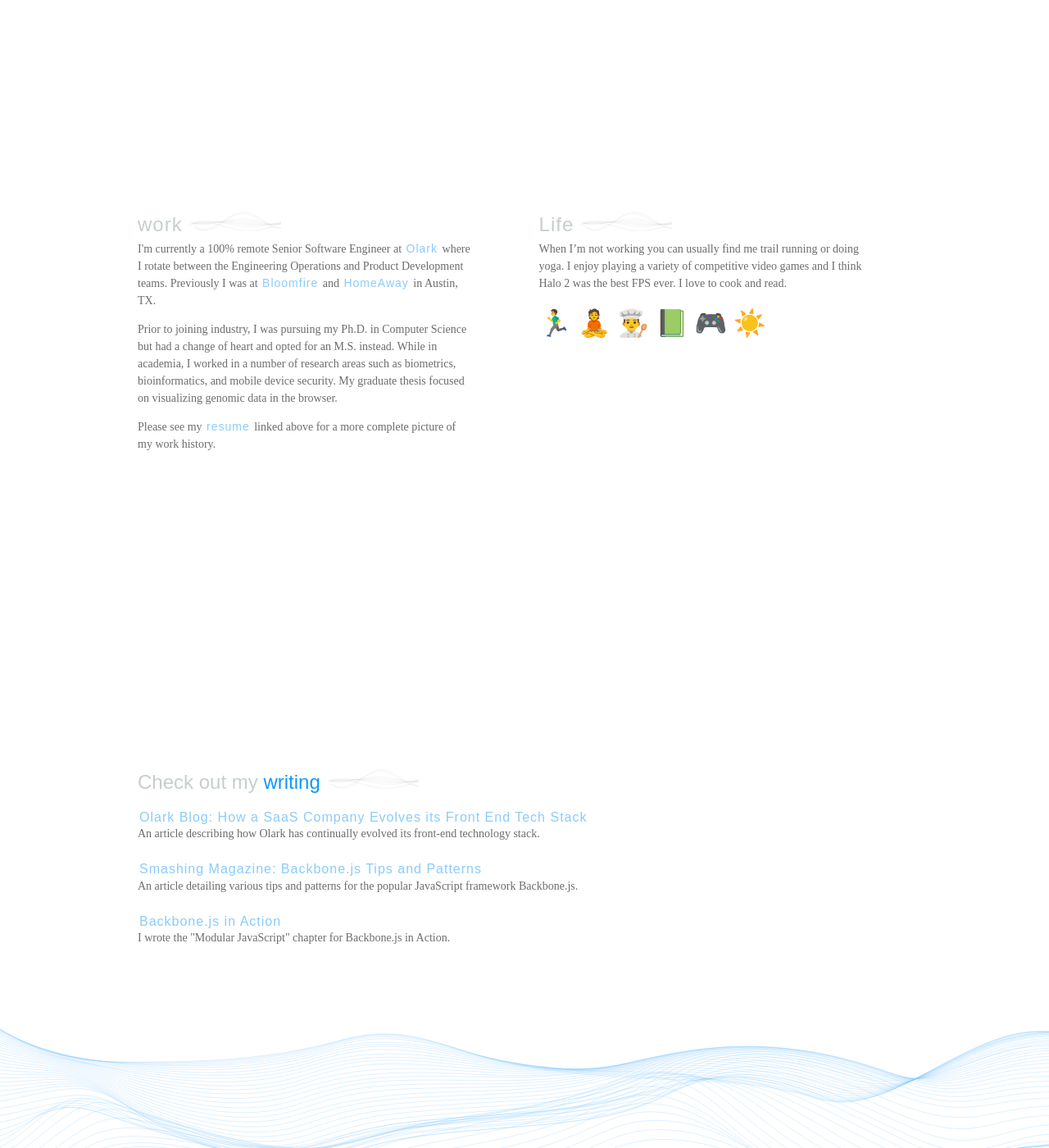
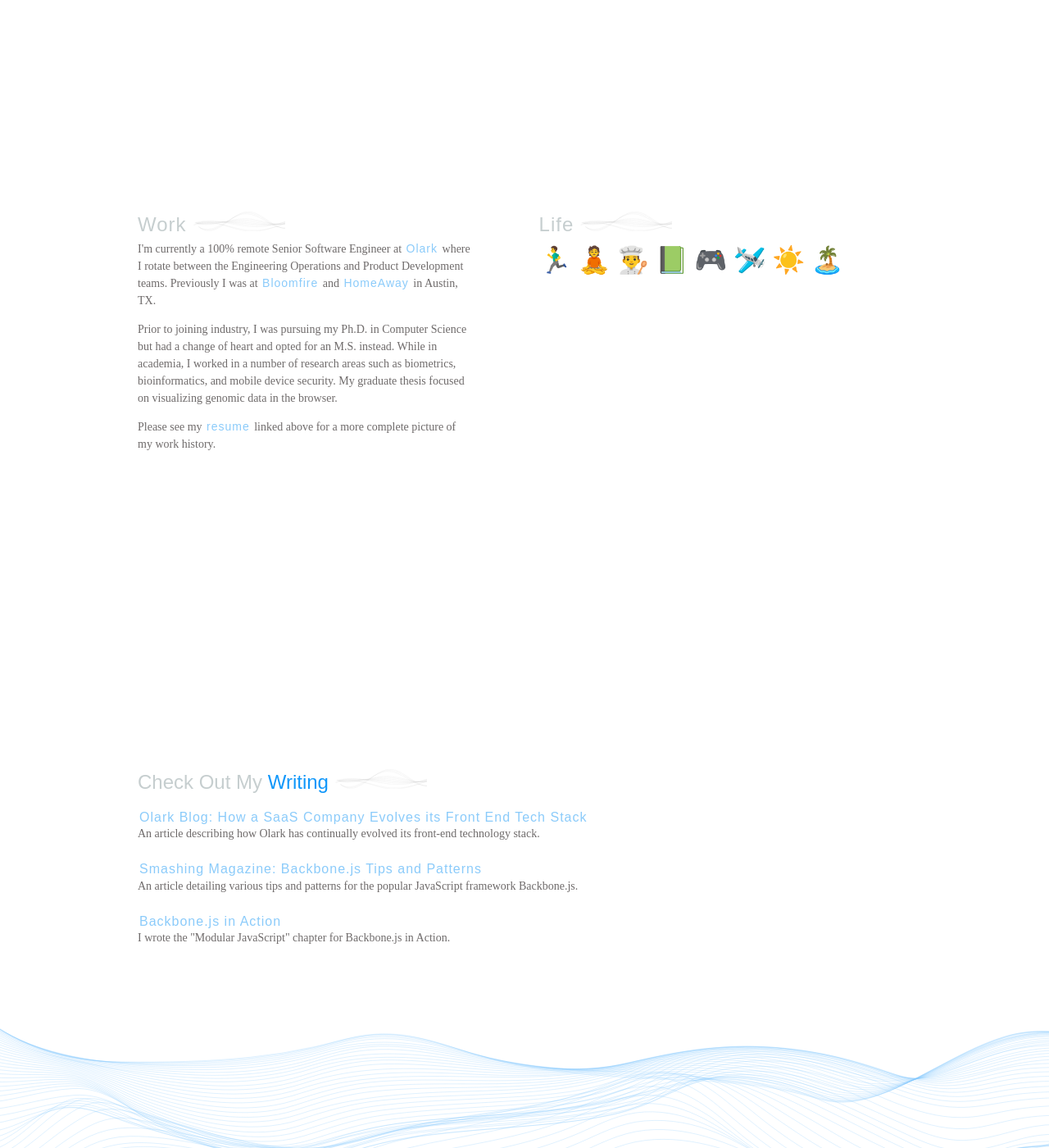
Before and after one commit to pwhisenhunt/pwhisenhunt.github.io, a Jekyll site: the page built from index.html, in a window 1280 px wide and 1400 px high, scrolled down 565 px. Shown: the whole window at 82% size. Built offline with Jekyll 4.4.1, drawn with Linux system fonts in a browser that asks for light colours; some web fonts are replaced.

Commit message:
added the carribean and place emoji and removed paragraph

```diff
--- a/index.html
+++ b/index.html
@@ -12,7 +12,7 @@
     </section>
     <section class="personal-information-section">
         <div class="information-container">
-            <h2>work<span class="heading-decoration"></span></h2>
+            <h2>Work<span class="heading-decoration"></span></h2>
             <div class="information-text">
                 <p>
                     I'm currently a 100% remote Senior Software Engineer at <a href="https://www.olark.com/" target="_blank">Olark</a> where I rotate between the Engineering Operations and Product Development teams. Previously I was at <a href="https://bloomfire.com/" target="_blank">Bloomfire</a> and <a href="https://www.homeaway.com/" target="_blank">HomeAway</a> in Austin, TX.
@@ -29,21 +29,20 @@
             <h2>Life<span class="heading-decoration"></span></h2>
             <div class="information-text">
                 <p>
-                    When I’m not working you can usually find me trail running or doing yoga. I enjoy playing a variety of competitive video games and I think Halo 2 was the best FPS ever. I love to cook and read.
-                </p>
-                <p>
                    <span class="emoji">🏃‍♂️</span>
                    <span class="emoji">🧘</span>
                    <span class="emoji">👨‍🍳</span>
                    <span class="emoji">📗</span>
                    <span class="emoji">🎮</span>
+                   <span class="emoji">🛩️</span>
                    <span class="emoji">☀️</span>
+                   <span class="emoji">🏝️</span>
                 </p>
             </div>
         </div>
     </section>
     <section id="writings" class="writing-section">
-        <h2>Check out my <span class="heading-emphasis">writing</span><span class="heading-decoration"></span></h2>
+        <h2>Check Out My <span class="heading-emphasis">Writing</span><span class="heading-decoration"></span></h2>
         <ul class="writing-list">
             <li class="writing-list-item">
                 <a href="https://blog.olark.com/how-a-saas-company-evolves-its-front-end-tech-stack" target="_blank">
```
